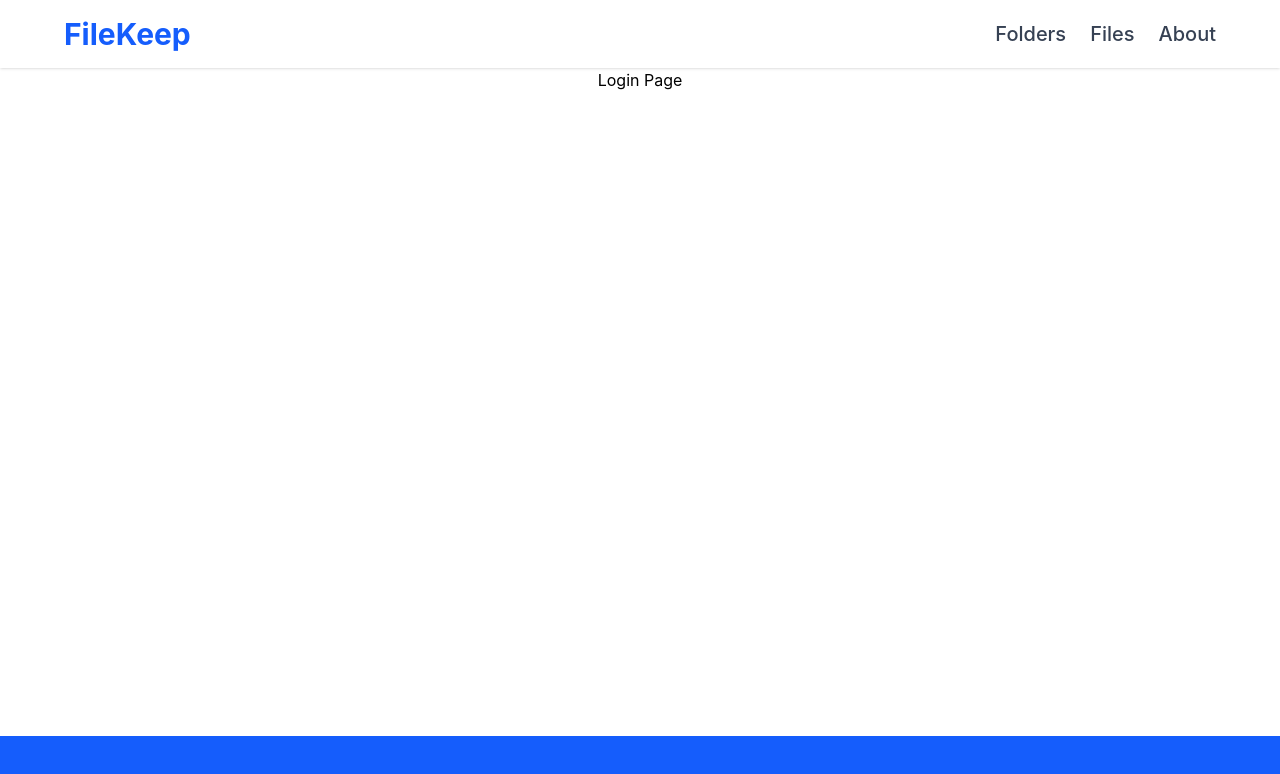
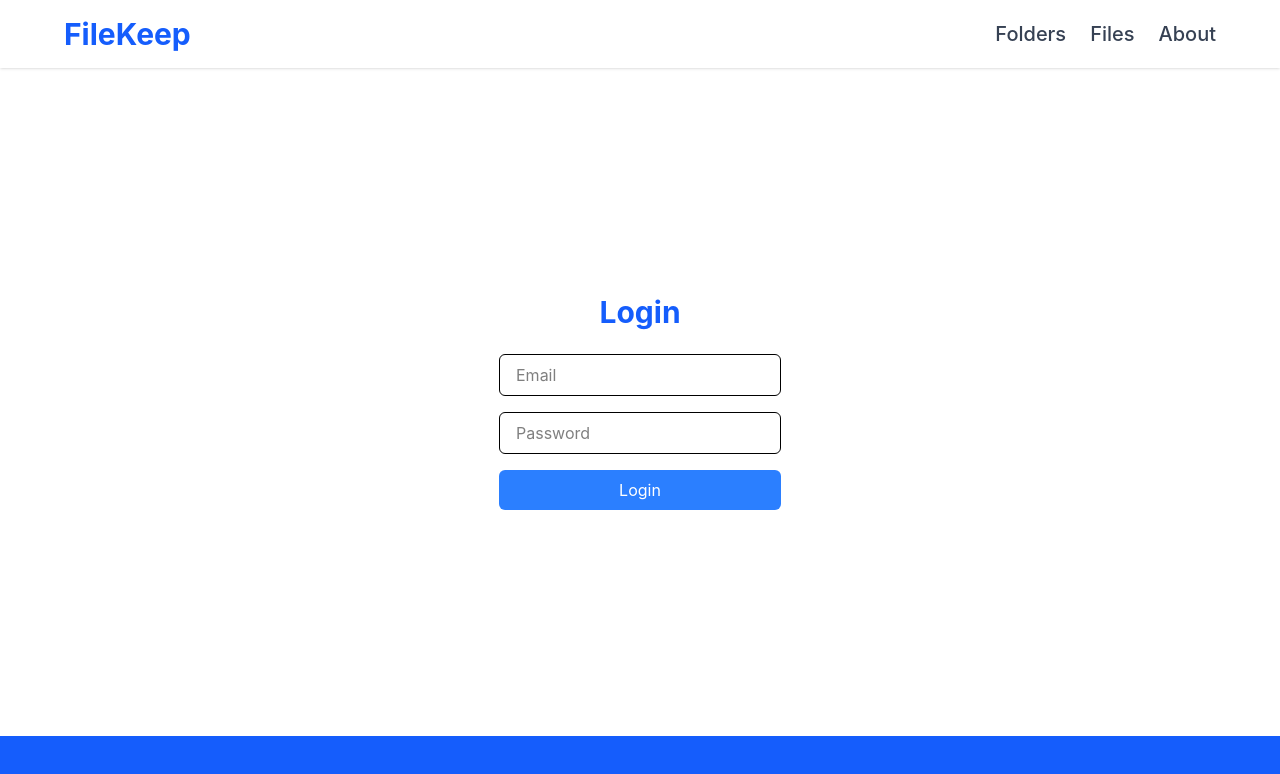
Before and after one commit to gdemko6/file-uploader, a React (Vite) app in the folder frontend/: page /login in a window 1280 px wide. Shown: the top 774 px of the page. Built offline with nearby package versions, Linux system fonts and the light colour scheme.

Commit message:
Create a login page

```diff
--- a/frontend/src/pages/LoginPage.jsx
+++ b/frontend/src/pages/LoginPage.jsx
@@ -1,7 +1,84 @@
-export default function LoginPage(){
-    return(
-        <>
-        Login Page
-        </>
-    )
+import { useState } from "react";
+import { useNavigate } from "react-router-dom";
+
+export default function LoginPage() {
+  const navigate = useNavigate();
+
+  const [email, setEmail] = useState("");
+  const [password, setPassword] = useState("");
+  const [errorMsg, setErrorMsg] = useState("");
+  const [isLoading, setIsLoading] = useState(false);
+
+
+  const handleSubmit = async (e) => {
+    e.preventDefault();
+    setIsLoading(true);
+
+    try {
+      const res = await fetch("http://localhost:3000/login", {
+          method: "POST",
+          headers: {
+              "Content-Type": "application/json",
+          },
+          body: JSON.stringify({ email, password }),
+          credentials: "include", // Cookie needs to be sent to backend on requests
+          });
+      const data = await res.json();
+
+      if (res.ok) {
+        navigate("/folders");
+      } else {
+        setErrorMsg(data.message || "Something went wrong");
+      }
+    } catch (err) {
+      setErrorMsg("Network error. Please try again.");
+    } finally {
+        setIsLoading(false);
+      }
+  };
+
+  return (
+    <div className="flex flex-col items-center justify-center px-4 py-8">
+      <h2 className="text-3xl font-bold mb-6 text-blue-600">Login</h2>
+
+      {errorMsg && (
+        <div className="mb-4 text-red-500 font-medium">{errorMsg}</div>
+      )}
+
+      <form
+        onSubmit={handleSubmit}
+        className="flex flex-col w-full max-w-sm space-y-4"
+      >
+        <input
+          type="email"
+          placeholder="Email"
+          className="px-4 py-2 border rounded-md"
+          value={email}
+          onChange={(e) => setEmail(e.target.value)}
+          required
+        />
+
+        <input
+          type="password"
+          placeholder="Password"
+          className="px-4 py-2 border rounded-md"
+          value={password}
+          onChange={(e) => setPassword(e.target.value)}
+          required
+        />
+
+        <button
+          type="submit"
+          className="bg-blue-500 text-white px-4 py-2 rounded-md hover:bg-blue-600 transition"
+          disabled={isLoading}
+        >
+          {isLoading ? (
+    <span className="animate-spin border-2 border-white border-t-transparent rounded-full w-5 h-5"></span>
+  ) : (
+    "Login"
+  )}
+        </button>
+      </form>
+    </div>
+  );
 }
```
